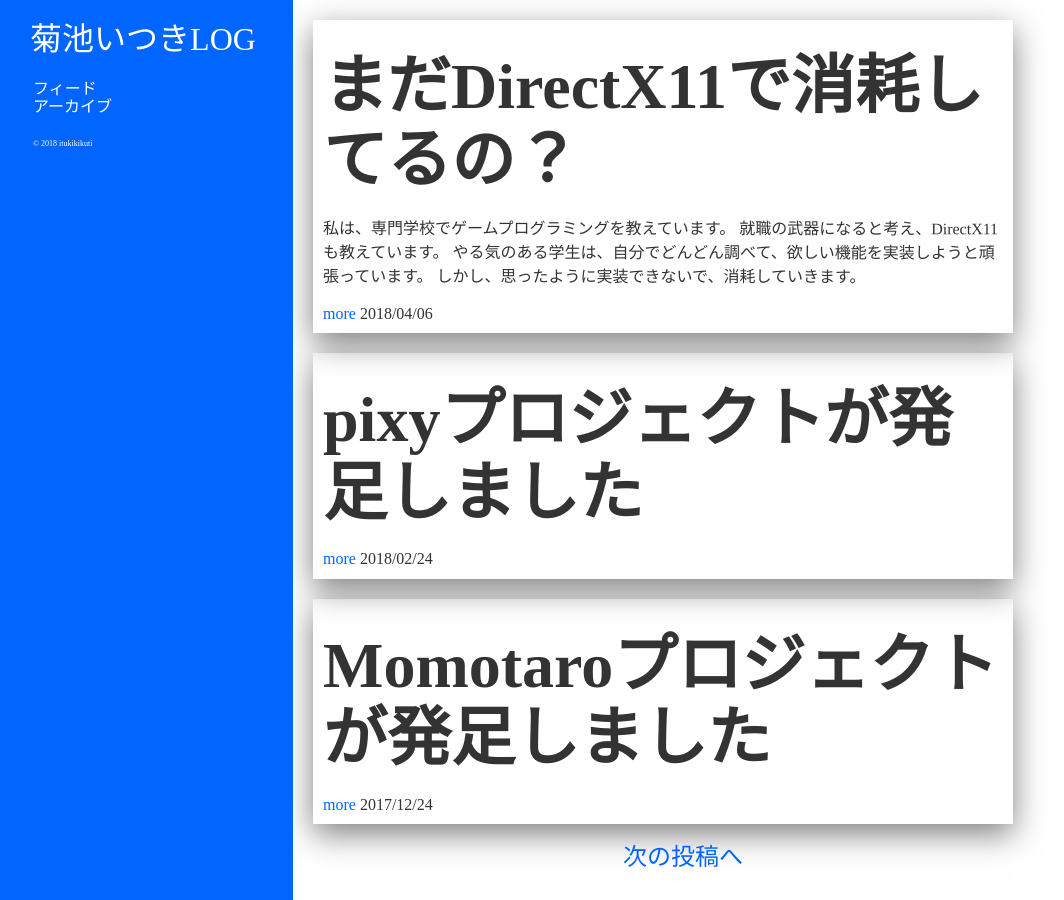
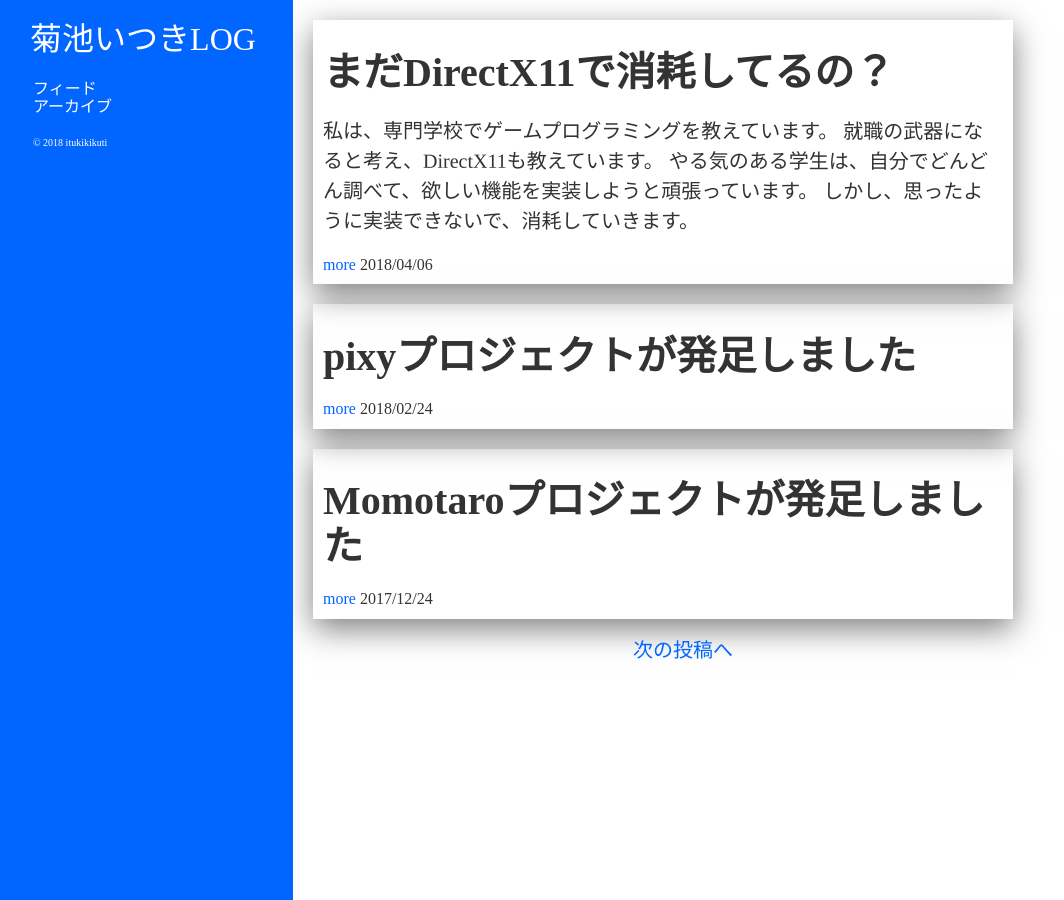
Before and after one commit to itukikikuti/windblow.net, a Jekyll site: the page built from index.html, in a window 1280 px wide. Shown: the whole page, without its empty margins (7-1071 px from the left). Built offline with Jekyll 4.4.1, drawn with Linux system fonts in a browser that asks for light colours; some web fonts are replaced; the list of posts is cut into pages by our own code.

Commit message:
Update style.scss

```diff
--- a/css/style.scss
+++ b/css/style.scss
@@ -37,7 +37,7 @@
     }
     small {
         color: $white;
-        font-size: 8px;
+        font-size: 10px;
         margin-left: 40px;
     }
 }
@@ -48,8 +48,11 @@
         display: flex;
         justify-content: center;
         list-style: none;
+        margin-bottom: 50px;
         li {
-            font-size: 24px;
+            font-size: 20px;
+            margin-left: 10px;
+            margin-right: 10px;
         }
     }
 }
@@ -59,14 +62,14 @@
     box-shadow: 0px 10px 30px rgba(0, 0, 0, 0.5);
     h2 a {
         font-weight: 900;
-        font-size: 64px;
+        font-size: 40px;
         color: $black;
         &:hover {
             color: $color;
         }
     }
     p {
-        font-size: 16px;
+        font-size: 20px;
         line-height: 1.5;
     }
 }
```
